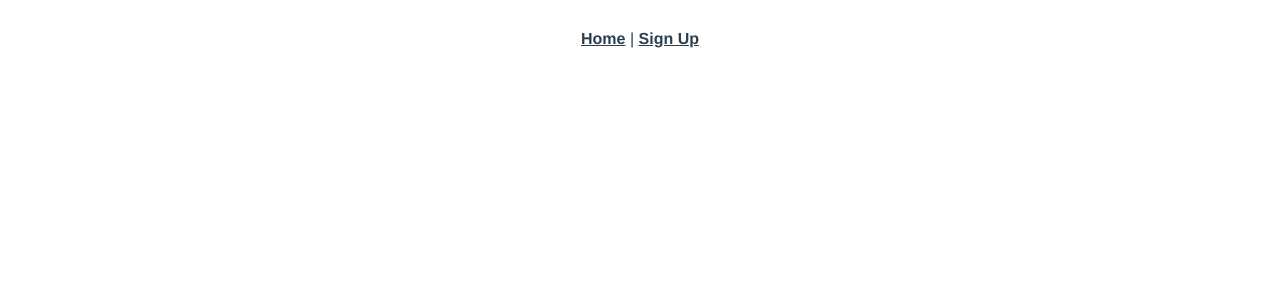
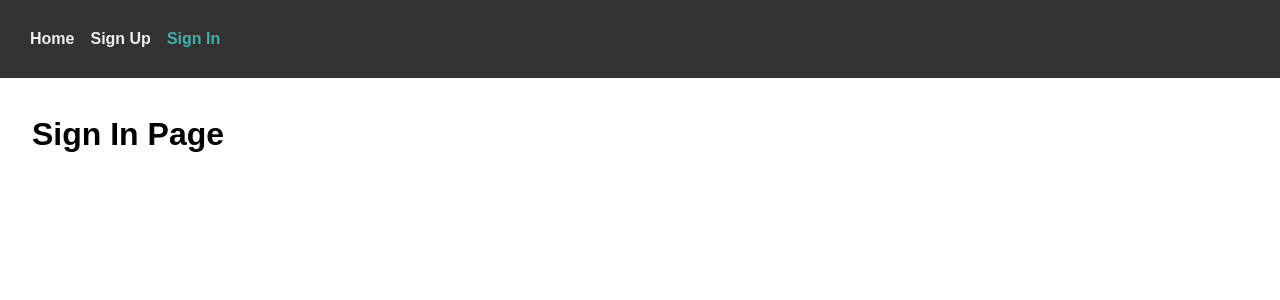
Before and after one commit to AlyxMoon/cooking-scribe, a Vue app in the folder client/: page /auth/signin in a window 1280 px wide. Before the commit this address had no page. Shown: the top 300 px of the page. Built offline with nearby package versions, Linux system fonts and the light colour scheme; what @feathersjs/authentication-client, @feathersjs/feathers, @feathersjs/rest-client would draw is missing.

Commit message:
add navbar in

```diff
--- a/client/src/App.vue
+++ b/client/src/App.vue
@@ -1,38 +1,25 @@
 <template>
-  <nav id="nav">
-    <router-link to="/">Home</router-link> |
-    <router-link :to="{ name: 'Signup' }">Sign Up</router-link>
-  </nav>
-  <router-view/>
+  <Navbar />
+
+  <main>
+    <router-view/>
+  </main>
 </template>
 
 <script lang="ts">
 import { defineComponent } from 'vue'
+import Navbar from '@/components/Navbar.vue'
 
 export default defineComponent({
   name: 'App',
+  components: {
+    Navbar,
+  },
 })
 </script>
 
 <style lang="scss">
-#app {
-  font-family: Avenir, Helvetica, Arial, sans-serif;
-  -webkit-font-smoothing: antialiased;
-  -moz-osx-font-smoothing: grayscale;
-  text-align: center;
-  color: #2c3e50;
-}
-
-#nav {
-  padding: 30px;
-
-  a {
-    font-weight: bold;
-    color: #2c3e50;
-
-    &.router-link-exact-active {
-      color: #42b983;
-    }
-  }
+main {
+  padding: 1rem 2rem;
 }
 </style>
--- a/client/src/components/HelloWorld.vue
+++ /dev/null
@@ -1,65 +0,0 @@
-<template>
-  <div class="hello">
-    <h1>{{ msg }}</h1>
-    <p>
-      For a guide and recipes on how to configure / customize this project,<br>
-      check out the
-      <a href="https://cli.vuejs.org" target="_blank" rel="noopener">vue-cli documentation</a>.
-    </p>
-    <h3>Installed CLI Plugins</h3>
-    <ul>
-      <li><a href="https://github.com/vuejs/vue-cli/tree/dev/packages/%40vue/cli-plugin-babel" target="_blank" rel="noopener">babel</a></li>
-      <li><a href="https://github.com/vuejs/vue-cli/tree/dev/packages/%40vue/cli-plugin-pwa" target="_blank" rel="noopener">pwa</a></li>
-      <li><a href="https://github.com/vuejs/vue-cli/tree/dev/packages/%40vue/cli-plugin-router" target="_blank" rel="noopener">router</a></li>
-      <li><a href="https://github.com/vuejs/vue-cli/tree/dev/packages/%40vue/cli-plugin-vuex" target="_blank" rel="noopener">vuex</a></li>
-      <li><a href="https://github.com/vuejs/vue-cli/tree/dev/packages/%40vue/cli-plugin-eslint" target="_blank" rel="noopener">eslint</a></li>
-      <li><a href="https://github.com/vuejs/vue-cli/tree/dev/packages/%40vue/cli-plugin-unit-jest" target="_blank" rel="noopener">unit-jest</a></li>
-      <li><a href="https://github.com/vuejs/vue-cli/tree/dev/packages/%40vue/cli-plugin-typescript" target="_blank" rel="noopener">typescript</a></li>
-    </ul>
-    <h3>Essential Links</h3>
-    <ul>
-      <li><a href="https://vuejs.org" target="_blank" rel="noopener">Core Docs</a></li>
-      <li><a href="https://forum.vuejs.org" target="_blank" rel="noopener">Forum</a></li>
-      <li><a href="https://chat.vuejs.org" target="_blank" rel="noopener">Community Chat</a></li>
-      <li><a href="https://twitter.com/vuejs" target="_blank" rel="noopener">Twitter</a></li>
-      <li><a href="https://news.vuejs.org" target="_blank" rel="noopener">News</a></li>
-    </ul>
-    <h3>Ecosystem</h3>
-    <ul>
-      <li><a href="https://router.vuejs.org" target="_blank" rel="noopener">vue-router</a></li>
-      <li><a href="https://vuex.vuejs.org" target="_blank" rel="noopener">vuex</a></li>
-      <li><a href="https://github.com/vuejs/vue-devtools#vue-devtools" target="_blank" rel="noopener">vue-devtools</a></li>
-      <li><a href="https://vue-loader.vuejs.org" target="_blank" rel="noopener">vue-loader</a></li>
-      <li><a href="https://github.com/vuejs/awesome-vue" target="_blank" rel="noopener">awesome-vue</a></li>
-    </ul>
-  </div>
-</template>
-
-<script lang="ts">
-import { defineComponent } from 'vue'
-
-export default defineComponent({
-  name: 'HelloWorld',
-  props: {
-    msg: String,
-  },
-})
-</script>
-
-<!-- Add "scoped" attribute to limit CSS to this component only -->
-<style scoped lang="scss">
-h3 {
-  margin: 40px 0 0;
-}
-ul {
-  list-style-type: none;
-  padding: 0;
-}
-li {
-  display: inline-block;
-  margin: 0 10px;
-}
-a {
-  color: #42b983;
-}
-</style>
--- /dev/null
+++ b/client/src/components/Navbar.vue
@@ -0,0 +1,36 @@
+<template>
+  <nav>
+    <router-link :to="{ name: 'Home' }">Home</router-link>
+    <router-link :to="{ name: 'SignUp' }">Sign Up</router-link>
+    <router-link :to="{ name: 'SignIn' }">Sign In</router-link>
+  </nav>
+</template>
+
+<script lang="ts">
+import { defineComponent } from 'vue'
+
+export default defineComponent({
+  name: 'Navbar',
+})
+</script>
+
+<style scoped lang="scss">
+nav {
+  padding: 30px;
+
+  display: flex;
+  gap: 1em;
+
+  background-color: #333;
+
+  a {
+    color: #EEE;
+    font-weight: bold;
+    text-decoration: none;
+
+    &.router-link-exact-active {
+      color: #3FB0AC;
+    }
+  }
+}
+</style>
--- a/client/src/router/index.ts
+++ b/client/src/router/index.ts
@@ -1,5 +1,7 @@
 import { createRouter, createWebHistory, RouteRecordRaw } from 'vue-router'
-import Home from '../views/Home.vue'
+
+import Home from '@/views/Home.vue'
+import SignIn from '@/views/SignIn.vue'
 import SignUp from '@/views/SignUp.vue'
 
 const routes: Array<RouteRecordRaw> = [
@@ -9,17 +11,14 @@ const routes: Array<RouteRecordRaw> = [
     component: Home,
   },
   {
-    path: '/about',
-    name: 'About',
-    // route level code-splitting
-    // this generates a separate chunk (about.[hash].js) for this route
-    // which is lazy-loaded when the route is visited.
-    component: () => import(/* webpackChunkName: "about" */ '../views/About.vue'),
+    path: '/auth/signup',
+    name: 'SignUp',
+    component: SignUp,
   },
   {
-    path: '/auth/signup',
-    name: 'Signup',
-    component: SignUp,
+    path: '/auth/signin',
+    name: 'SignIn',
+    component: SignIn,
   },
 ]
 
--- a/client/src/views/About.vue
+++ /dev/null
@@ -1,5 +0,0 @@
-<template>
-  <div class="about">
-    <h1>This is an about page</h1>
-  </div>
-</template>
--- a/client/src/views/Home.vue
+++ b/client/src/views/Home.vue
@@ -1,18 +1,15 @@
 <template>
-  <div class="home">
-    <img alt="Vue logo" src="../assets/logo.png">
-    <HelloWorld msg="Welcome to Your Vue.js + TypeScript App"/>
-  </div>
+  <h1>Home Page</h1>
 </template>
 
 <script lang="ts">
 import { defineComponent } from 'vue'
-import HelloWorld from '@/components/HelloWorld.vue'
 
 export default defineComponent({
   name: 'Home',
-  components: {
-    HelloWorld,
-  },
 })
 </script>
+
+<style lang="scss" scoped>
+
+</style>
--- a/client/src/views/SignIn.vue
+++ b/client/src/views/SignIn.vue
@@ -0,0 +1,15 @@
+<template>
+  <h1>Sign In Page</h1>
+</template>
+
+<script lang="ts">
+import { defineComponent } from 'vue'
+
+export default defineComponent({
+  name: 'Sign In',
+})
+</script>
+
+<style lang="scss" scoped>
+
+</style>
```
